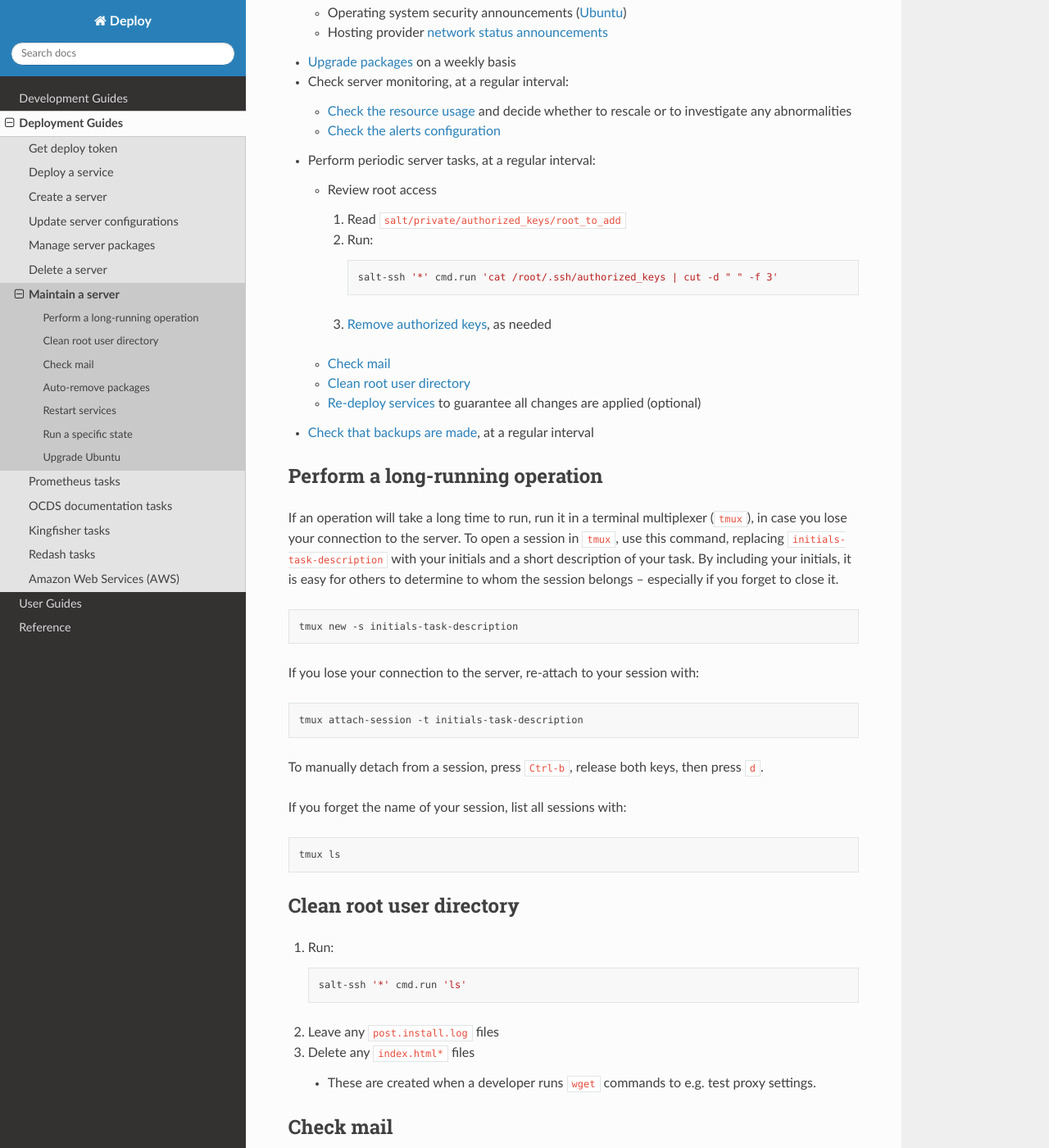
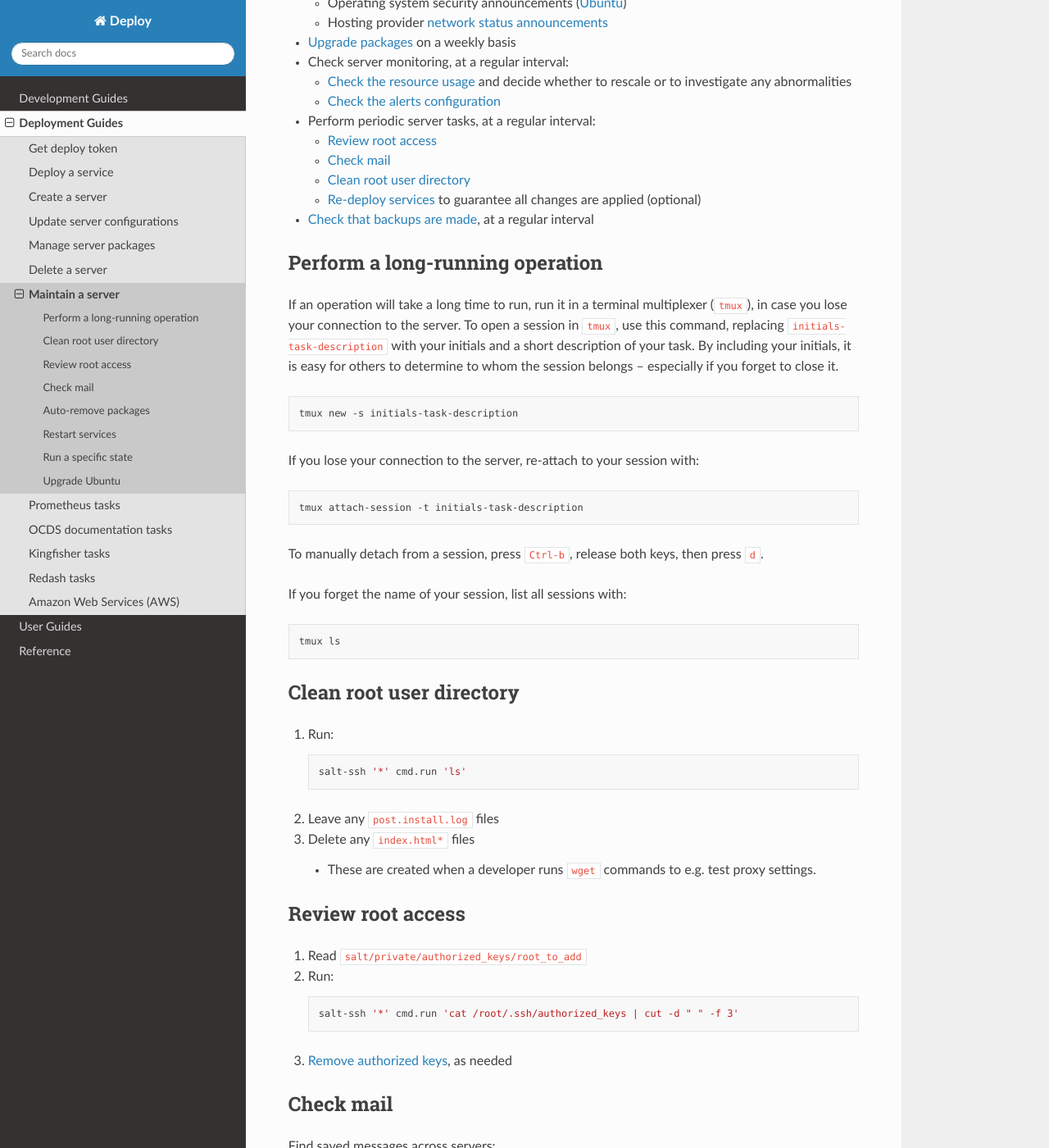
Before and after one commit to open-contracting/deploy, a Sphinx documentation site: the page built from docs/deploy/maintain.rst, in a window 1280 px wide and 1400 px high, scrolled down 312 px. Shown: the whole window at 82% size. Built offline with Sphinx 7.4.7 and the Read the Docs theme 2.0.0, drawn with Linux system fonts in a browser that asks for light colours; some of the changed lines change nothing that is shown.

Commit message:
Make "Review root access" into its own section

```diff
--- a/docs/deploy/maintain.rst
+++ b/docs/deploy/maintain.rst
@@ -19,17 +19,7 @@ At a higher level, to be responsible for servers, you should:
 
 -  Perform periodic server tasks, at a regular interval:
 
-   -  Review root access
-
-      #. Read ``salt/private/authorized_keys/root_to_add``
-      #. Run:
-
-         .. code-block:: bash
-
-            salt-ssh '*' cmd.run 'cat /root/.ssh/authorized_keys | cut -d " " -f 3'
-
-      #. :ref:`Remove authorized keys<delete-authorized_key>`, as needed
-
+   -  :ref:`Review root access<review-root-access>`
    -  :ref:`Check mail<check-mail>`
    -  :ref:`Clean root user directory<clean-root-user-directory>`
    -  :doc:`Re-deploy services<deploy>` to guarantee all changes are applied (optional)
@@ -76,6 +66,20 @@ Clean root user directory
 #. Delete any ``index.html*`` files
 
    -  These are created when a developer runs ``wget`` commands to e.g. test proxy settings.
+
+.. _review-root-access:
+
+Review root access
+------------------
+
+#. Read ``salt/private/authorized_keys/root_to_add``
+#. Run:
+
+   .. code-block:: bash
+
+      salt-ssh '*' cmd.run 'cat /root/.ssh/authorized_keys | cut -d " " -f 3'
+
+#. :ref:`Remove authorized keys<delete-authorized_key>`, as needed
 
 .. _check-mail:
 
```
